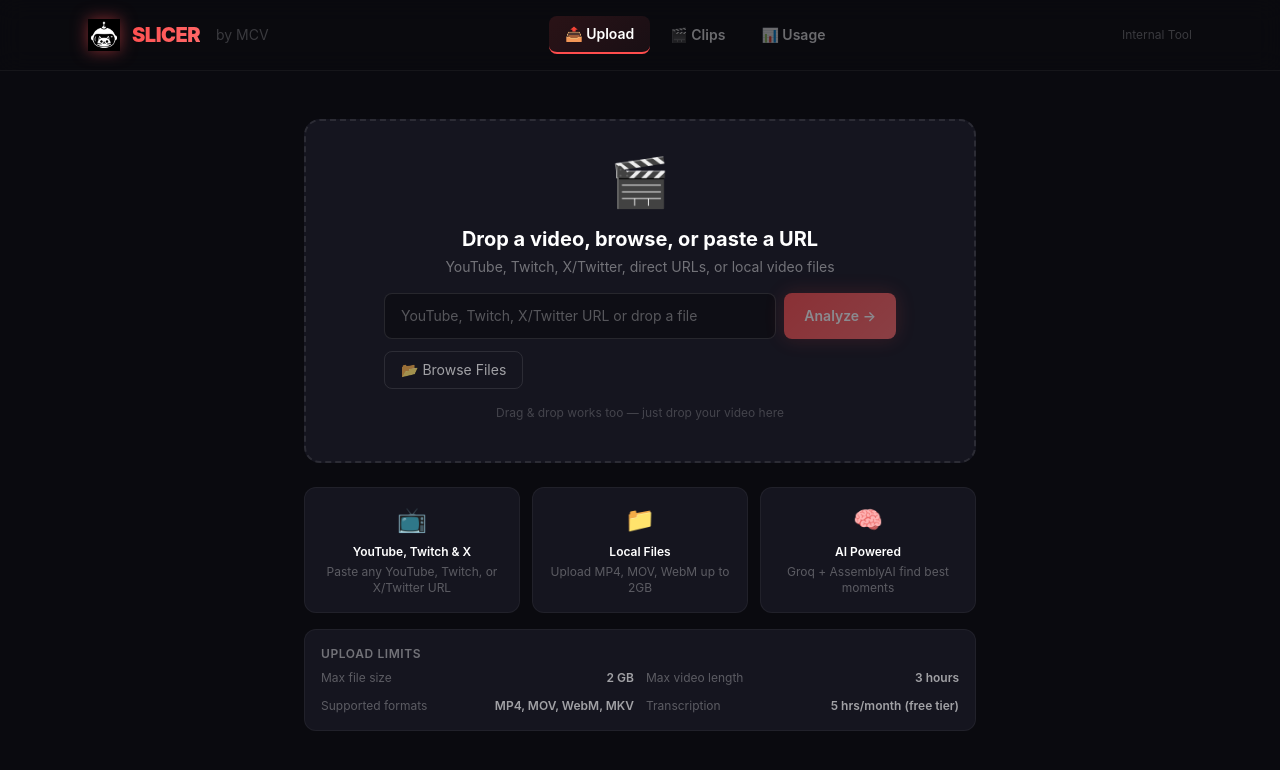
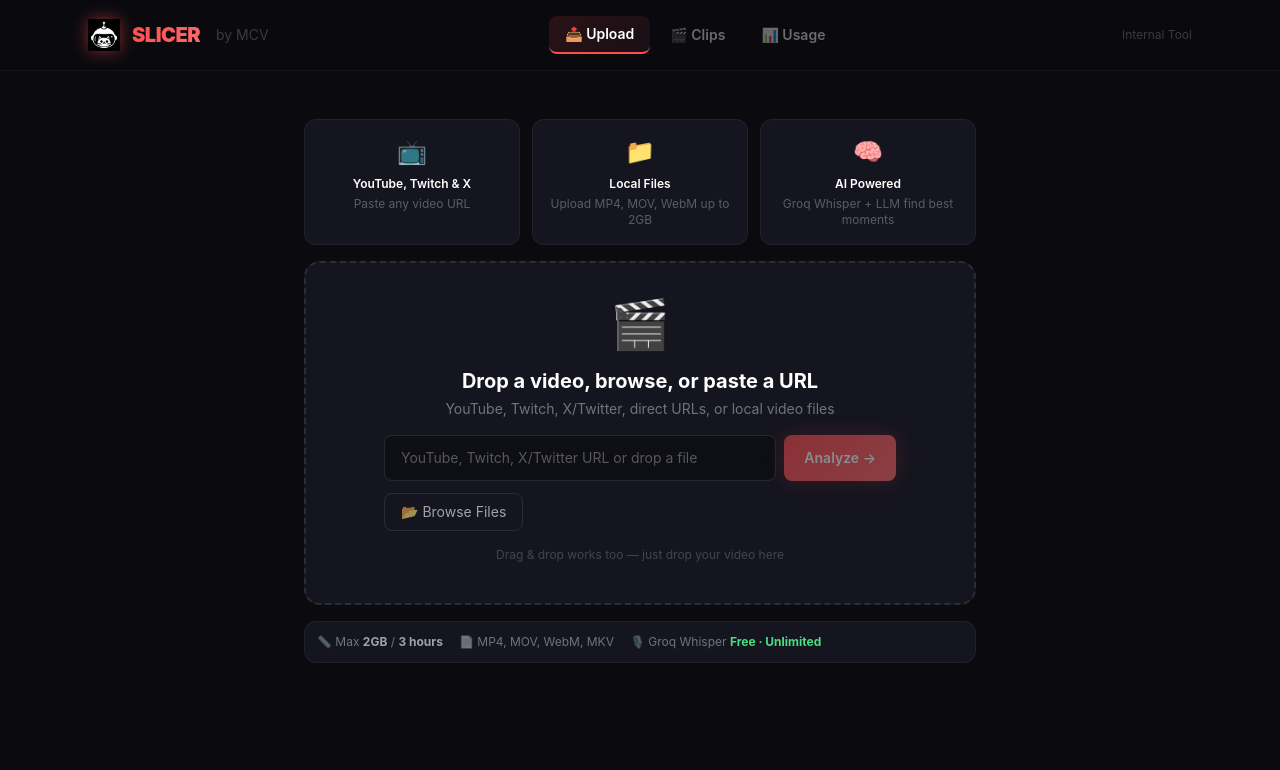
Before and after one commit to ClassicsCrypto/slicer, a Next.js app: page /dashboard in a window 1280 px wide. Shown: the top 770 px of the page. Built offline with nearby package versions, Linux system fonts and the light colour scheme.

Commit message:
UI: features above upload box, compact limits below, updated for Groq Whisper

```diff
--- a/components/dashboard/UploadTab.tsx
+++ b/components/dashboard/UploadTab.tsx
@@ -397,6 +397,25 @@ export default function UploadTab({ onJobCreated }: UploadTabProps) {
           </div>
         </div>
       )}
+      {/* Features */}
+      <div className="mb-4 grid grid-cols-3 gap-3">
+        {[
+          { icon: '📺', label: 'YouTube, Twitch & X', desc: 'Paste any video URL' },
+          { icon: '📁', label: 'Local Files', desc: 'Upload MP4, MOV, WebM up to 2GB' },
+          { icon: '🧠', label: 'AI Powered', desc: 'Groq Whisper + LLM find best moments' },
+        ].map((tip) => (
+          <div
+            key={tip.label}
+            className="rounded-xl p-4 border border-white/5 text-center"
+            style={{ background: '#15151F' }}
+          >
+            <div className="text-2xl mb-2">{tip.icon}</div>
+            <div className="text-xs font-semibold text-white mb-1">{tip.label}</div>
+            <div className="text-xs text-white/30">{tip.desc}</div>
+          </div>
+        ))}
+      </div>
+
       {/* Drop zone + URL input */}
       <div
         {...getRootProps()}
@@ -479,45 +498,12 @@ export default function UploadTab({ onJobCreated }: UploadTabProps) {
         </div>
       </div>
 
-      {/* Tips */}
-      <div className="mt-6 grid grid-cols-3 gap-3">
-        {[
-          { icon: '📺', label: 'YouTube, Twitch & X', desc: 'Paste any YouTube, Twitch, or X/Twitter URL' },
-          { icon: '📁', label: 'Local Files', desc: 'Upload MP4, MOV, WebM up to 2GB' },
-          { icon: '🧠', label: 'AI Powered', desc: 'Groq + AssemblyAI find best moments' },
-        ].map((tip) => (
-          <div
-            key={tip.label}
-            className="rounded-xl p-4 border border-white/5 text-center"
-            style={{ background: '#15151F' }}
-          >
-            <div className="text-2xl mb-2">{tip.icon}</div>
-            <div className="text-xs font-semibold text-white mb-1">{tip.label}</div>
-            <div className="text-xs text-white/30">{tip.desc}</div>
-          </div>
-        ))}
-      </div>
-
       {/* Limits info */}
-      <div className="mt-4 rounded-xl p-4 border border-white/5" style={{ background: '#15151F' }}>
-        <p className="text-xs text-white/40 font-semibold uppercase tracking-wider mb-2">Upload Limits</p>
-        <div className="grid grid-cols-2 gap-3 text-xs">
-          <div className="flex justify-between">
-            <span className="text-white/30">Max file size</span>
-            <span className="text-white/60 font-semibold">2 GB</span>
-          </div>
-          <div className="flex justify-between">
-            <span className="text-white/30">Max video length</span>
-            <span className="text-white/60 font-semibold">3 hours</span>
-          </div>
-          <div className="flex justify-between">
-            <span className="text-white/30">Supported formats</span>
-            <span className="text-white/60 font-semibold">MP4, MOV, WebM, MKV</span>
-          </div>
-          <div className="flex justify-between">
-            <span className="text-white/30">Transcription</span>
-            <span className="text-white/60 font-semibold">5 hrs/month (free tier)</span>
-          </div>
+      <div className="mt-4 rounded-xl p-3 border border-white/5 flex items-center justify-between" style={{ background: '#15151F' }}>
+        <div className="flex items-center gap-4 text-xs text-white/40">
+          <span>📏 Max <strong className="text-white/60">2GB</strong> / <strong className="text-white/60">3 hours</strong></span>
+          <span>📄 MP4, MOV, WebM, MKV</span>
+          <span>🎙️ Groq Whisper <strong className="text-green-400">Free · Unlimited</strong></span>
         </div>
       </div>
 
```
